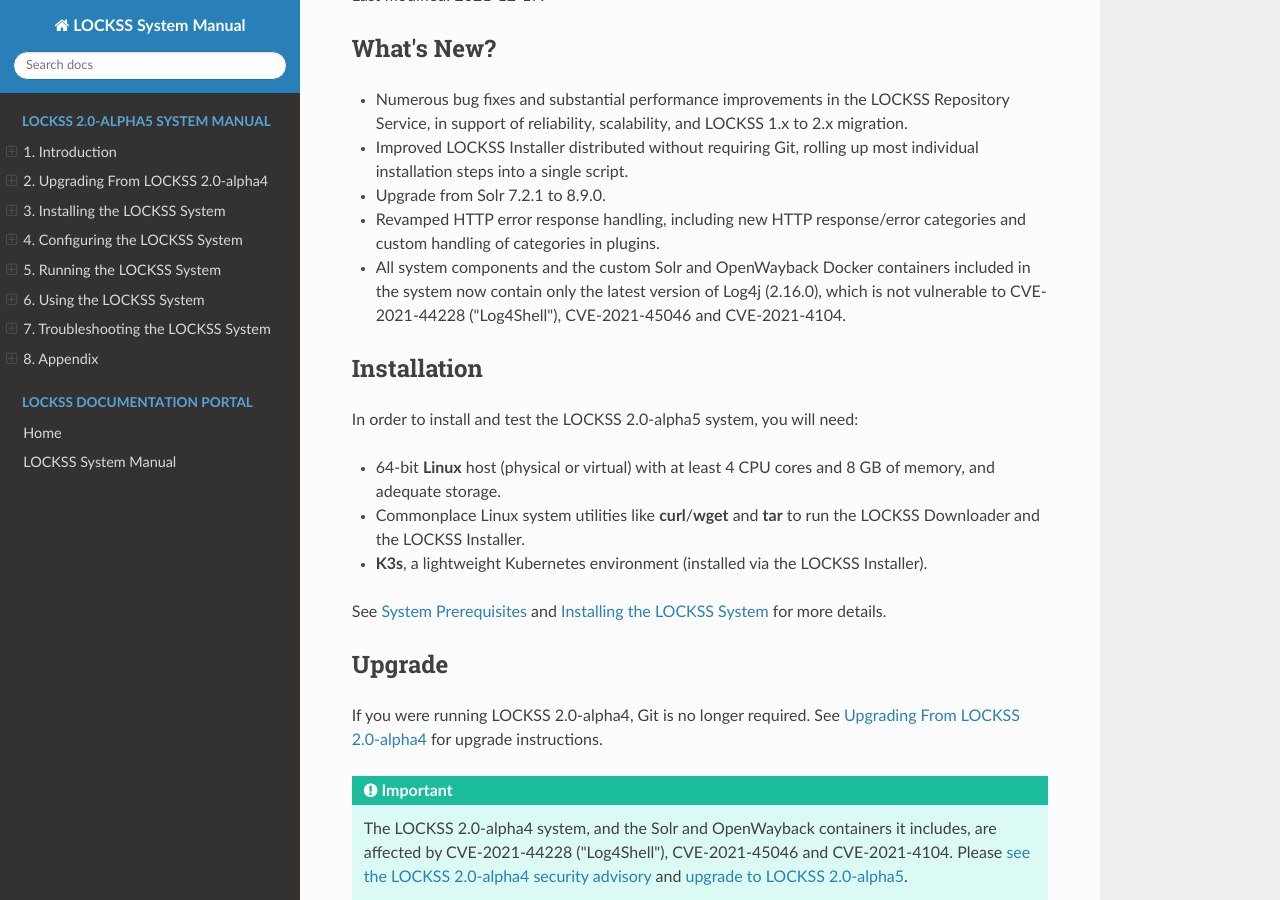
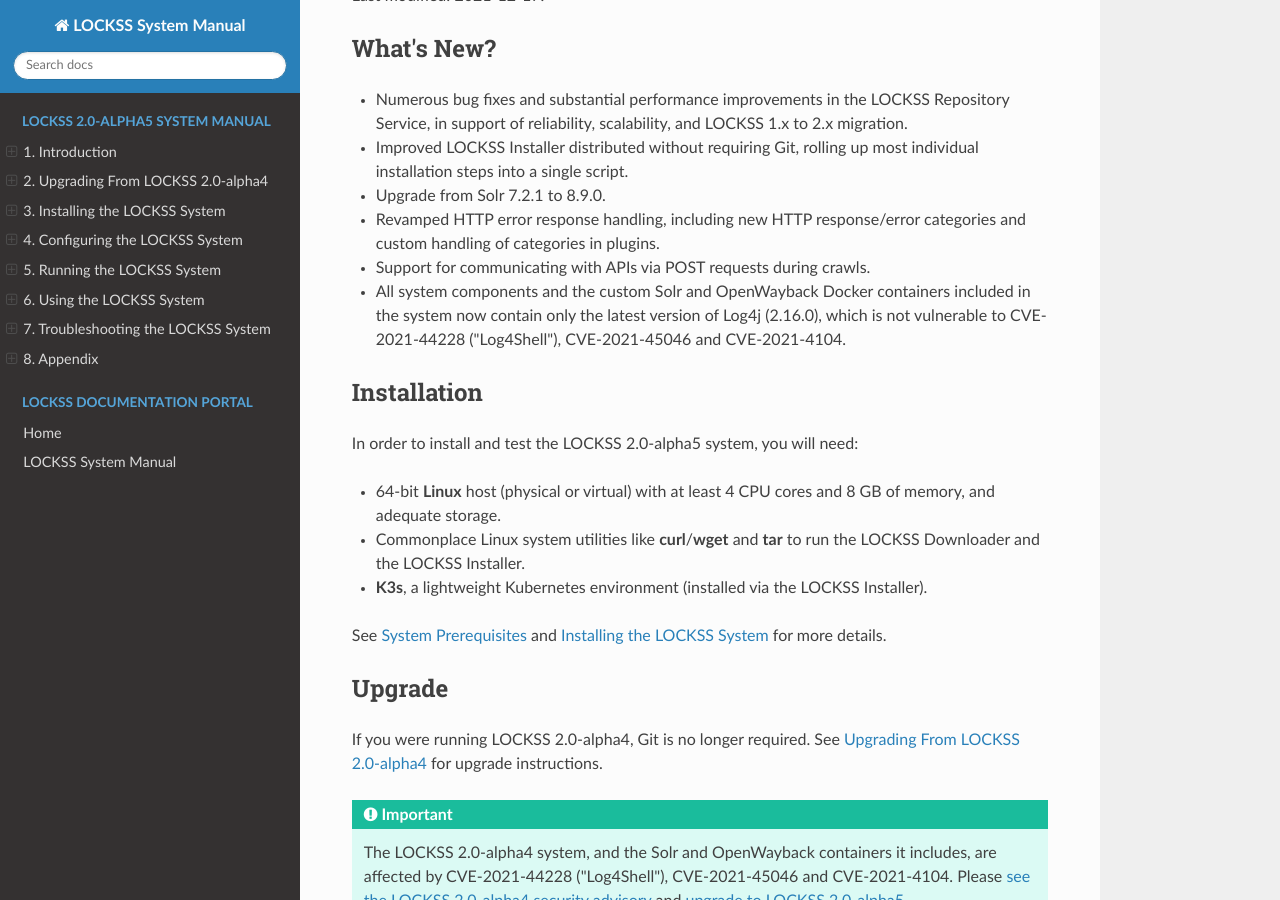
Before and after one commit to lockss/lockss-rtd-manual, a Sphinx documentation site: the page built from docs/index.rst, in a window 1280 px wide and 900 px high, scrolled down 607 px. Built offline with Sphinx 7.4.7 and the Read the Docs theme 2.0.0, drawn with Linux system fonts in a browser that asks for light colours.

Commit message:
Additional release notes.

```diff
--- a/docs/index.rst
+++ b/docs/index.rst
@@ -42,6 +42,8 @@ LOCKSS 2.0-alpha5 (NOT RELEASED) System Manual
    *  Upgrade from Solr 7.2.1 to 8.9.0.
 
    *  Revamped HTTP error response handling, including new HTTP response/error categories and custom handling of categories in plugins.
+
+   *  Support for communicating with APIs via POST requests during crawls.
 
    *  All system components and the custom Solr and OpenWayback Docker containers included in the system now contain only the latest version of Log4j (2.16.0), which is not vulnerable to CVE-2021-44228 ("Log4Shell"), CVE-2021-45046 and CVE-2021-4104.
 
```
